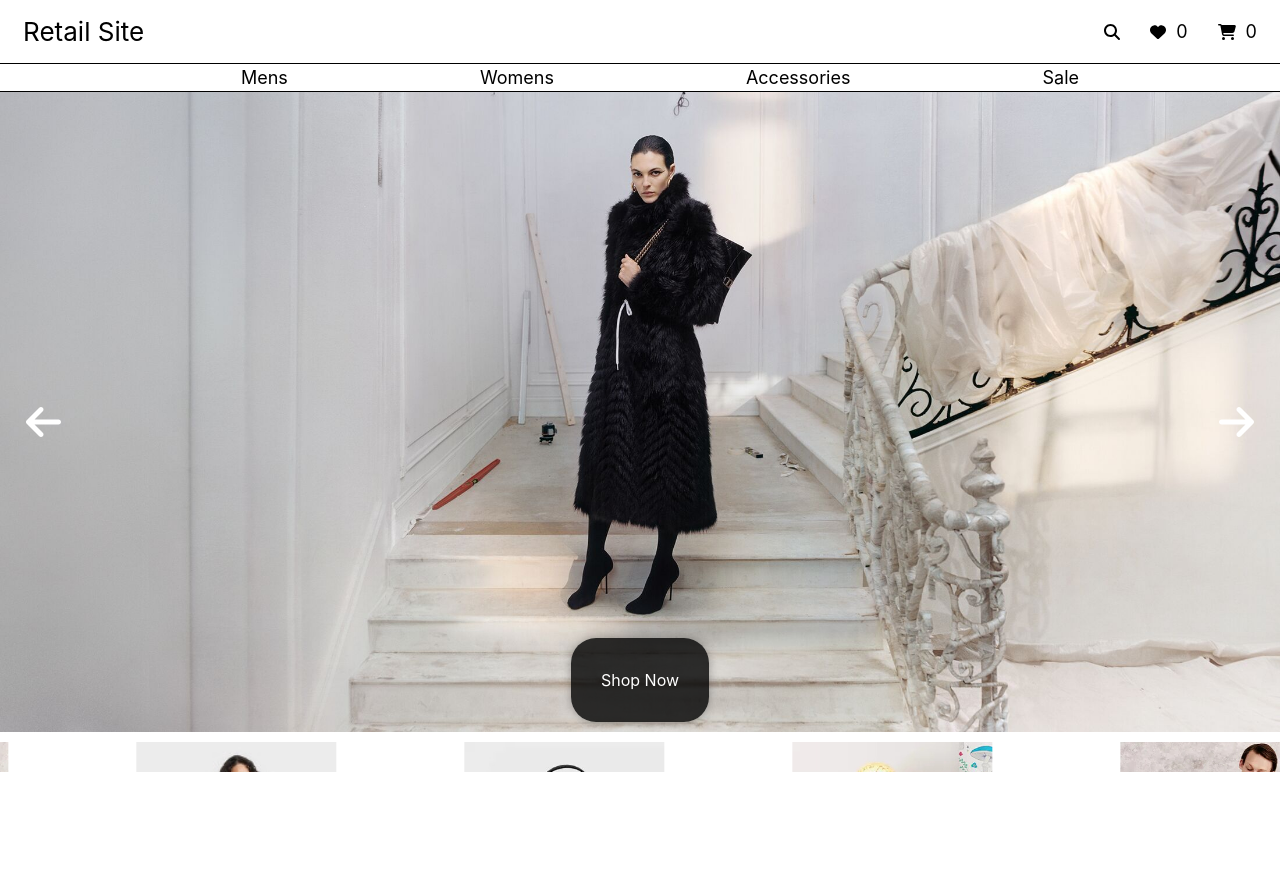
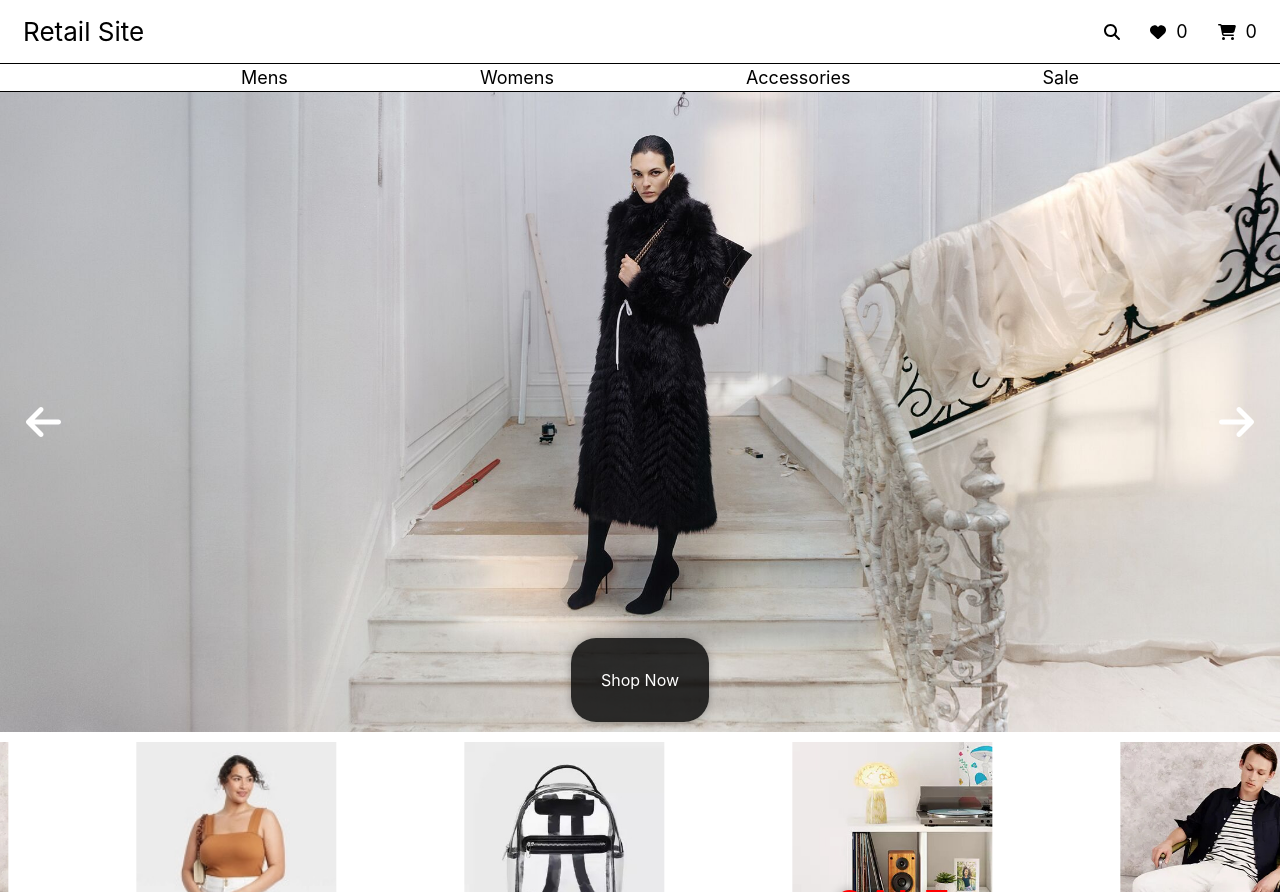
Before and after one commit to Ocn-W/ecomm-website, a React (Vite) app: page / in a window 1280 px wide. Before the commit the page ends 800 px from the top, so only its background shows below. Built offline with nearby package versions, Linux system fonts and the light colour scheme.

Commit message:
Cleaned up playlist timer
>Fixed bug where advancing the playlist would reset the setTimeout fn and create an undesirable effect

```diff
--- a/src/components/HomeBanner.jsx
+++ b/src/components/HomeBanner.jsx
@@ -9,6 +9,8 @@ import { faArrowLeft, faArrowRight } from "@fortawesome/free-solid-svg-icons";
 
 export default function HomeBanner() {
   const [activeBanner, setActiveBanner] = useState(0);
+  const [paused, setPaused] = useState(false);
+
   const bannerBkgs = [
     { backgroundImage: `url(${mImage1})` },
     { backgroundImage: `url(${wImage1})` },
@@ -16,12 +18,16 @@ export default function HomeBanner() {
   ];
 
   useEffect(() => {
-    setTimeout(() => {
+    const timer = setTimeout(() => {
       setActiveBanner(
         activeBanner !== bannerBkgs.length - 1 ? activeBanner + 1 : 0
       );
     }, 3000);
-  });
+
+    return () => {
+      clearTimeout(timer);
+    };
+  }, [activeBanner, bannerBkgs.length]);
 
   return (
     <section className="banner">
--- a/src/css/HomePage.scss
+++ b/src/css/HomePage.scss
@@ -1,7 +1,7 @@
 @use '../index';
 
 .homepage {
-    height: 85vh;
+    height: 100vh;
     width: 100vw;
     overflow-y: scroll;
     overflow-x: hidden;
```
